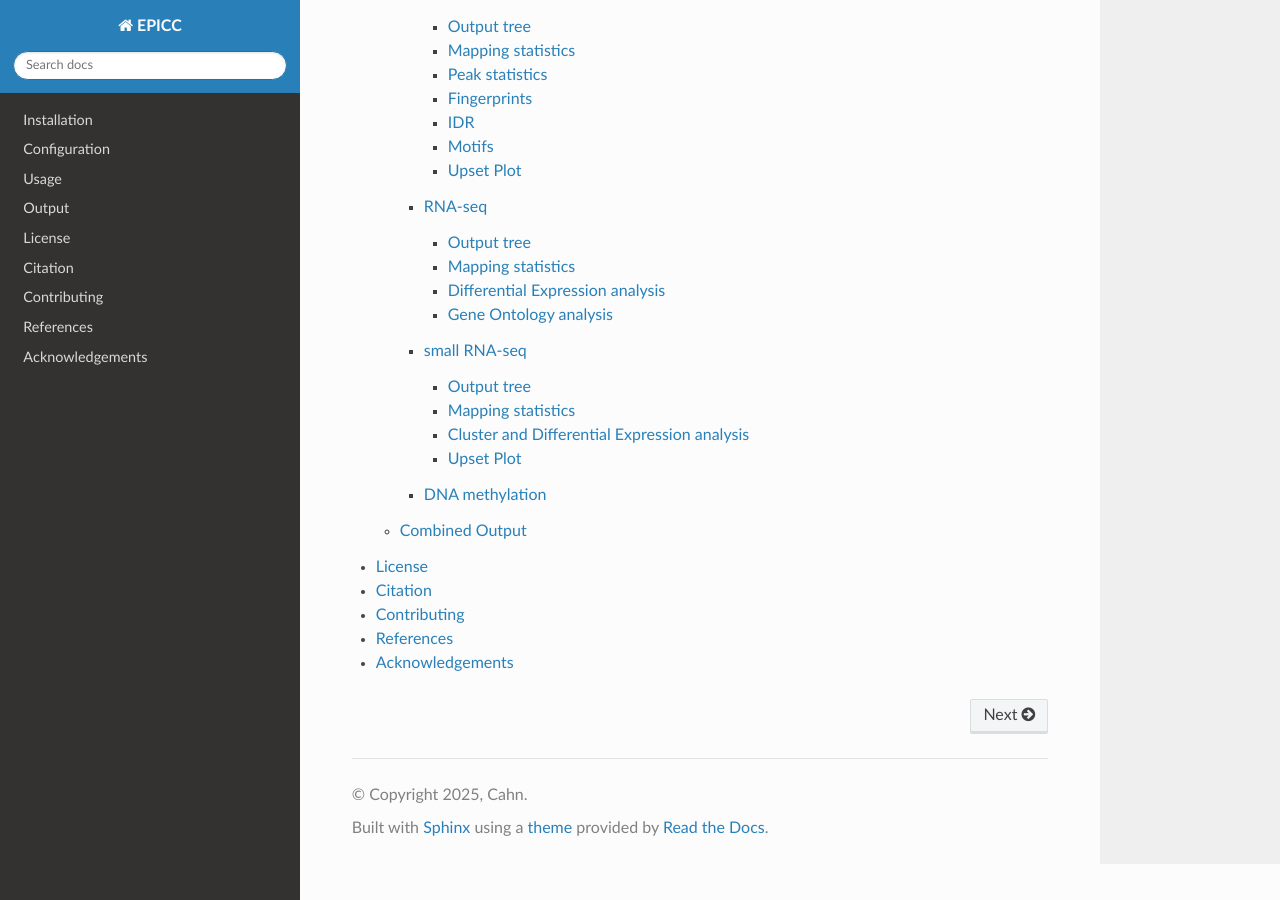
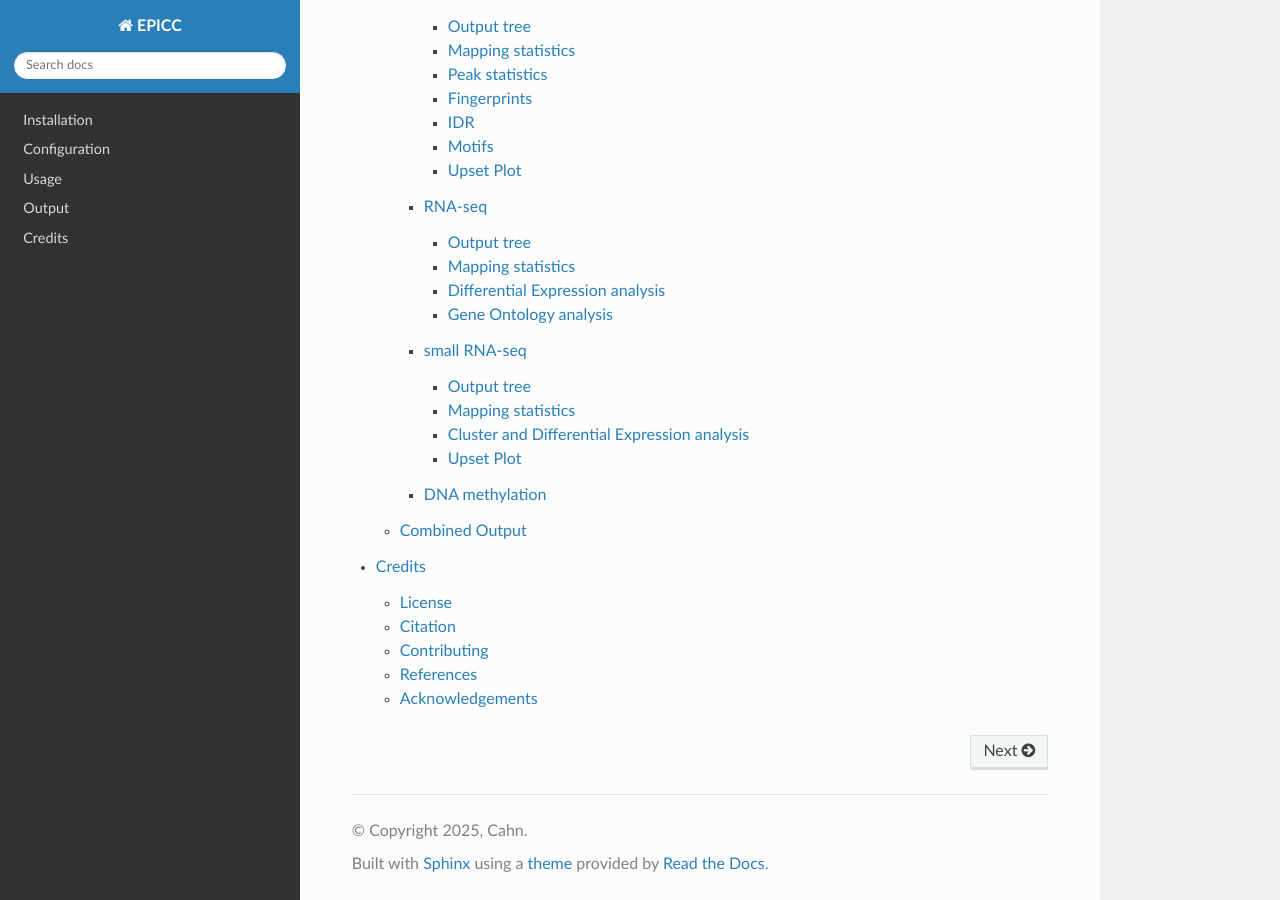
Before and after one commit to joncahn/epicc-documentation, a Sphinx documentation site: the page built from docs/source/index.rst, in a window 1280 px wide and 900 px high, scrolled down 2901 px. Built offline with Sphinx 7.4.7 and the Read the Docs theme 3.1.0, drawn with Linux system fonts in a browser that asks for light colours.

Commit message:
Update credits.rst

```diff
--- a/docs/source/credits.rst
+++ b/docs/source/credits.rst
@@ -1,5 +1,8 @@
+Credits
+=======
+
 License
-=======
+-------
 
 This project is licensed under the Creative Commons Attribution-NonCommercial-ShareAlike 4.0 International (CC BY-NC-SA 4.0) license.
 
@@ -17,21 +20,22 @@ For commercial use, please contact the author for permission.
 See the `License <https://github.com/joncahn/epigeneticbutton/blob/main/LICENSE>`__ file for full details.
 
 Citation
-========
+--------
 
 Until it is published under this name, if you use the Epigenetic Button in your research, please cite::
 
   Cahn, J., Regulski, M., Lynn, J. et al. MaizeCODE reveals bi-directionally expressed enhancers that harbor molecular signatures of maize domestication. Nat Commun 15, 10854 (2024). https://doi.org/10.1038/s41467-024-55195-w
 
 Contributing
-============
+------------
 
 Contributions are welcome! Please feel free to submit a Pull Request to the `epigenetic button github <https://github.com/joncahn/epigeneticbutton>`__
 
 References
-==========
+----------
 
-This pipeline is only a combination of great tools developped by others. A non-exhaustive list of packages used are listed below. Please refer to them for more details.
+This pipeline is only a combination of great tools developped by others. A non-exhaustive list of packages used are listed below. Please refer to them for more details:
+
 - `AnnotationForge <https://bioconductor.org/packages/release/bioc/html/AnnotationForge.html>`__
 - `bedtools <https://bedtools.readthedocs.io/en/latest/>`__
 - `Bismark <https://www.bioinformatics.babraham.ac.uk/projects/bismark/>`__
@@ -42,7 +46,7 @@ This pipeline is only a combination of great tools developped by others. A non-e
 - `deepTools <https://deeptools.readthedocs.io/en/develop/index.html>`__
 - `DMRcaller <https://bioconductor.org/packages/release/bioc/html/DMRcaller.html>`__
 - `edgeR <https://www.bioconductor.org/packages/release/bioc/html/edgeR.html>`__
-- `FastQC <https://www.bioinformatics.babraham.ac.uk/projects/fastqc/`__
+- `FastQC <https://www.bioinformatics.babraham.ac.uk/projects/fastqc/>`__
 - `ggplot2 <https://ggplot2.tidyverse.org/>`__
 - `IDR <https://github.com/nboley/idr>`__
 - `MACS2 <https://pypi.org/project/MACS2/#description>`__
@@ -56,6 +60,6 @@ This pipeline is only a combination of great tools developped by others. A non-e
 - `The MEME suite <https://meme-suite.org/meme/doc/meme-chip.html?man_type=web>`__
 
 Acknowledgements
-================
+----------------
 
 In addition to all the contributors to the development of the pipeline, special thanks to the members of the Martienssen lab for their support and help, and to Thomas Dahl for the EPICC logo.
```
